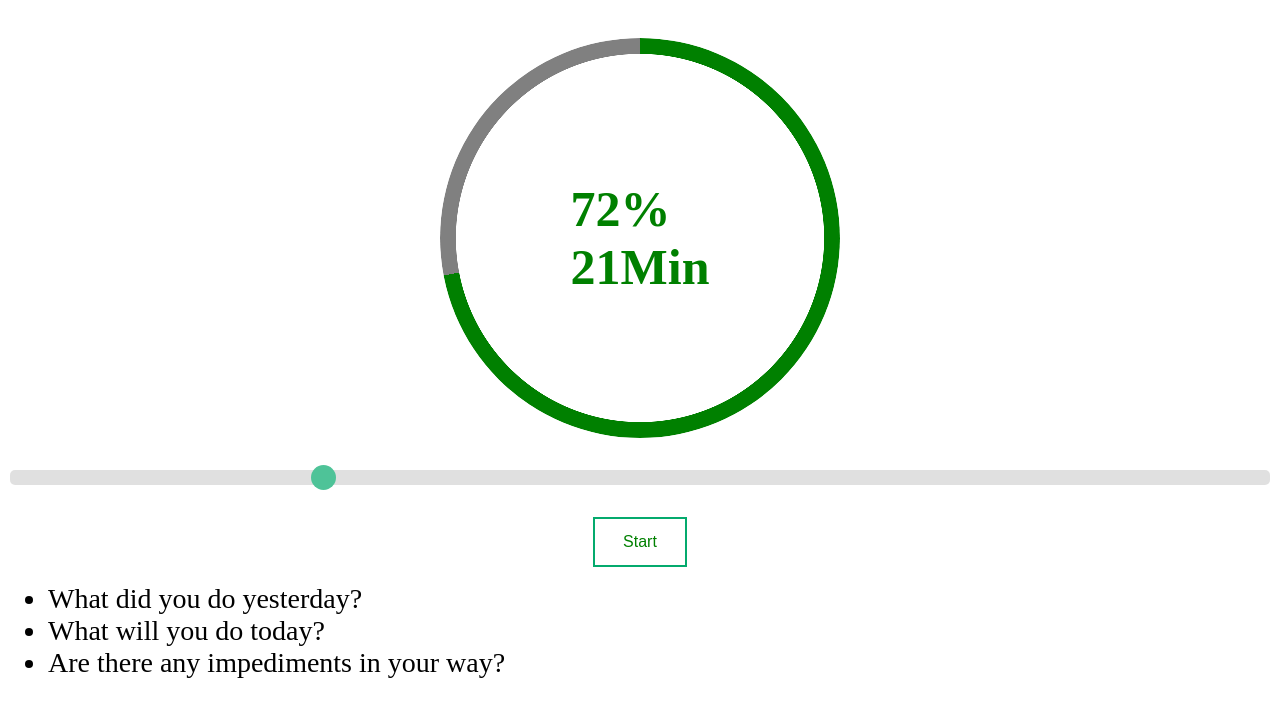
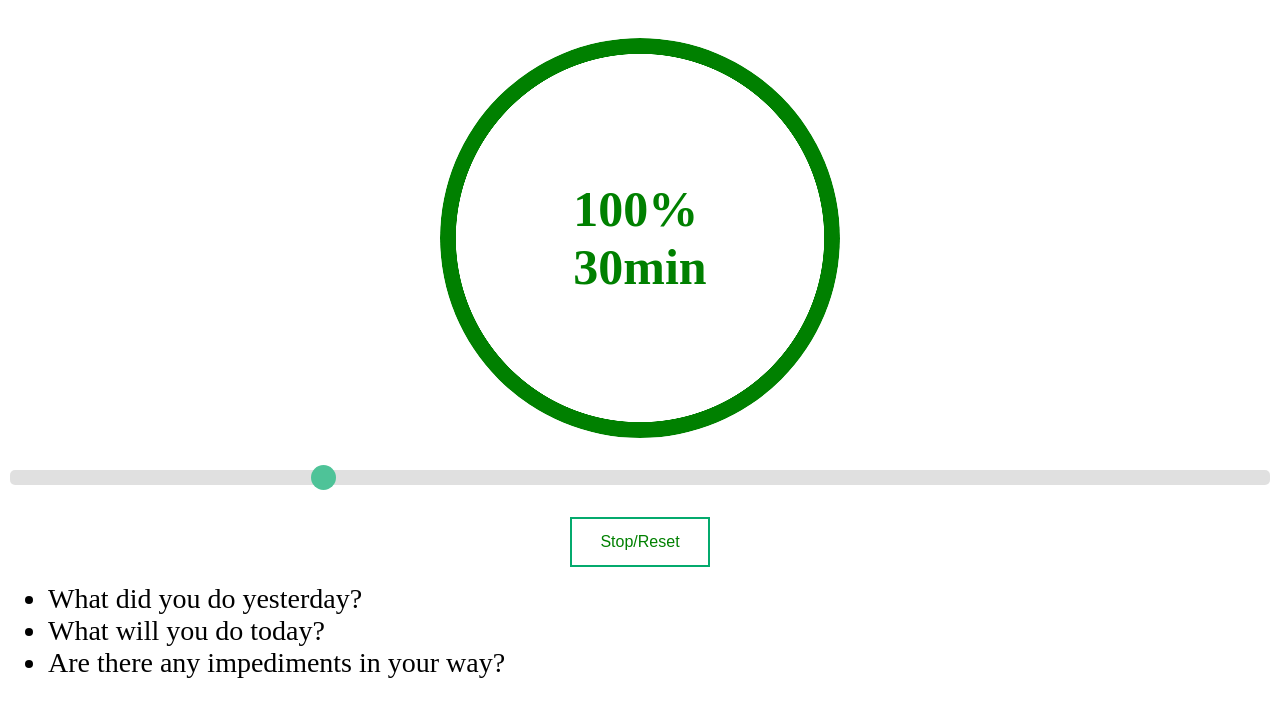
Before and after one commit to thomasyuan/scrum, a plain HTML site: page index.html in a window 1280 px wide. Both pictures are taken after a click on the button "Start". Drawn offline with Linux system fonts and the light colour scheme.

Commit message:
Update index.html

```diff
--- a/index.html
+++ b/index.html
@@ -44,7 +44,6 @@
             font-size: 28px;
             font-style: bold;
         }
-
 
         .slider {
             -webkit-appearance: none;
@@ -103,7 +102,7 @@
         <input id="slider" class="slider" type="range" value="30" min="1" max="120">
     </div>
     <div class="container">
-        <button class="btn success" onclick="start()">Start</button>
+        <button id="submit" class="btn success" onclick="onButtonClick()">Start</button>
     </div>
     <ul>
         <li>What did you do yesterday?</li>
@@ -114,61 +113,111 @@
 
 <script>
     const TIMEOUT = 100;
-    const radialProgress = document.querySelector('.RadialProgress');
+    const progressWidget = document.querySelector('.RadialProgress');
     const slider = document.getElementById("slider");
-    var progress = 100;
-    var lastMin = 30;
-    const setProgress = (progress) => {
-        const value = `${progress}%`;
-        radialProgress.style.setProperty('--progress', value)
-        const minutes = 30 * progress / 100
-        if (minutes < lastMin) {
-            lastMin--;
-        }
-        radialProgress.innerHTML = value + "<br>" + lastMin + "Min"
-        if (progress == 0) {
-            radialProgress.innerHTML = "The End"
-        }
-        // radialProgress.setAttribute('aria-valuenow', value)
+    const button = document.getElementById("submit");
+
+    var color = 'green';
+
+    var minutes = 30;
+    var percentage = 100;
+    var progress = 360;
+
+    var minutesTimer;
+    var percentageTimer;
+    var progressTimer;
+
+    const minutesInterval = 60000; // 60 seconds
+    var percentageInterval;
+    var progressInterval;
+
+    slider.oninput = function () {
+        minutes = slider.value
+        updateCenterInfo();
     }
 
-    const setColor = (color) => {
-        const value = `${color}`
-        radialProgress.style.setProperty('--color', color)
+    const setProgress = () => {
+        const value = `${progress}deg`;
+        progressWidget.style.setProperty('--progress', value)
     }
 
-    const timeout = () => {
-        progress--;
-        setProgress(progress)
+    const setColor = (c) => {
+        color = `${c}`
+        progressWidget.style.setProperty('--color', color)
+    }
 
-        if (progress <= 20 && progress > 10) {
+    const updateCenterInfo = () => {
+        progressWidget.innerHTML = percentage + "%<br>" + minutes + "min"
+    }
+
+    const percentageTimeout = () => {
+        percentage--;
+
+        if (percentage <= 20 && percentage > 10) {
             setColor('darkorange')
-        } else if (progress <= 10) {
+        } else if (percentage <= 10) {
             setColor('red')
         }
-
-        if (progress > 0) {
-            setTimeout(timeout, TIMEOUT);
-            return;
+        updateCenterInfo()
+        if (percentage > 0) {
+            percentageTimer = setTimeout(percentageTimeout, percentageInterval);
         }
     }
 
-    slider.oninput = function () {
-        lastMin = slider.value
-        radialProgress.innerHTML = "100%<br>" + slider.value + "Min"
-    };
+    const progressTimeout = () => {
+        progress--;
+        setProgress();
+        if (progress > 0) {
+            progressTimer = setTimeout(progressTimeout, progressInterval);
+        }
+    }
+
+    const minutesTimeout = () => {
+        minutes--;
+        updateCenterInfo();
+        if (minutes > 0) {
+            minutesTimer = setTimeout(minutesTimeout, minutesInterval);
+        }
+        progressWidget.innerHTML = "Timeout!!!"
+    }
 
     const reset = () => {
-        lastMin = slider.value
-        progress = 100
-        setProgress(progress)
-        setColor('green')
+        color = 'green'
+        minutes = slider.value
+        percentage = 100;
+        progress = 360;
+
+        percentageInterval = minutes * 600;
+        progressInterval = minutes * 60000 / 360;
+
+        setColor(color)
+        setProgress()
+        updateCenterInfo();
     }
 
-    const start = () => {
+    var started = false;
+    const onButtonClick = () => {
+        if (started) {
+            clearTimeout(minutesTimer);
+            clearTimeout(percentageTimer);
+            clearTimeout(progressTimer);
+
+            started = false;
+            slider.disabled = false;
+            button.innerHTML = "Start"
+            reset();
+            return;
+        }
+
         reset();
-        setTimeout(timeout, TIMEOUT)
-        slider.disable = true;
+
+        minutesTimer = setTimeout(minutesTimeout, minutesInterval);
+        percentageTimer = setTimeout(percentageTimeout, percentageInterval);
+        progressTimer = setTimeout(progressTimeout, progressInterval);
+
+        button.innerHTML = "Stop/Reset"
+        slider.disabled = true;
+        started = true;
     }
 
     reset()
```
